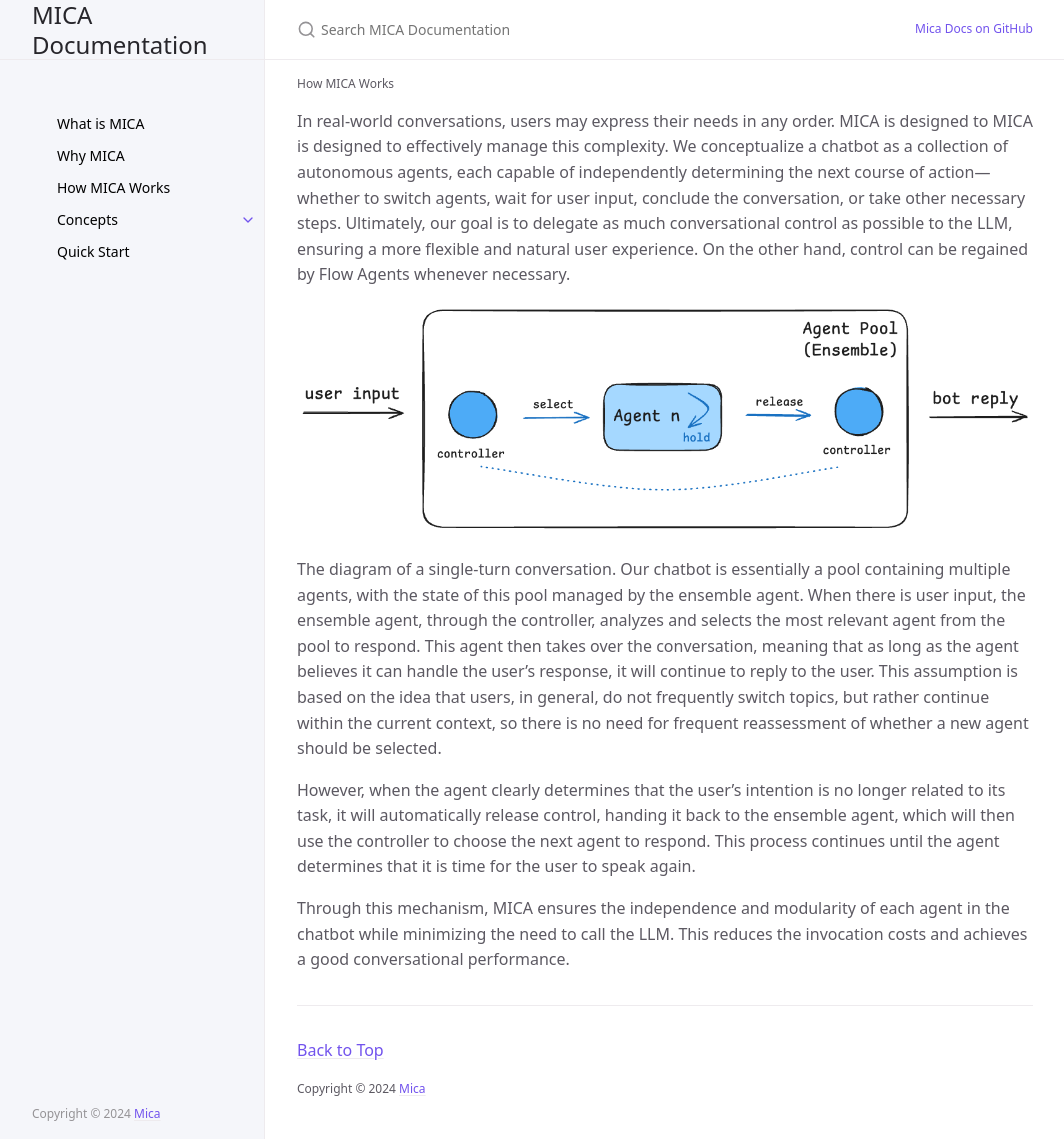
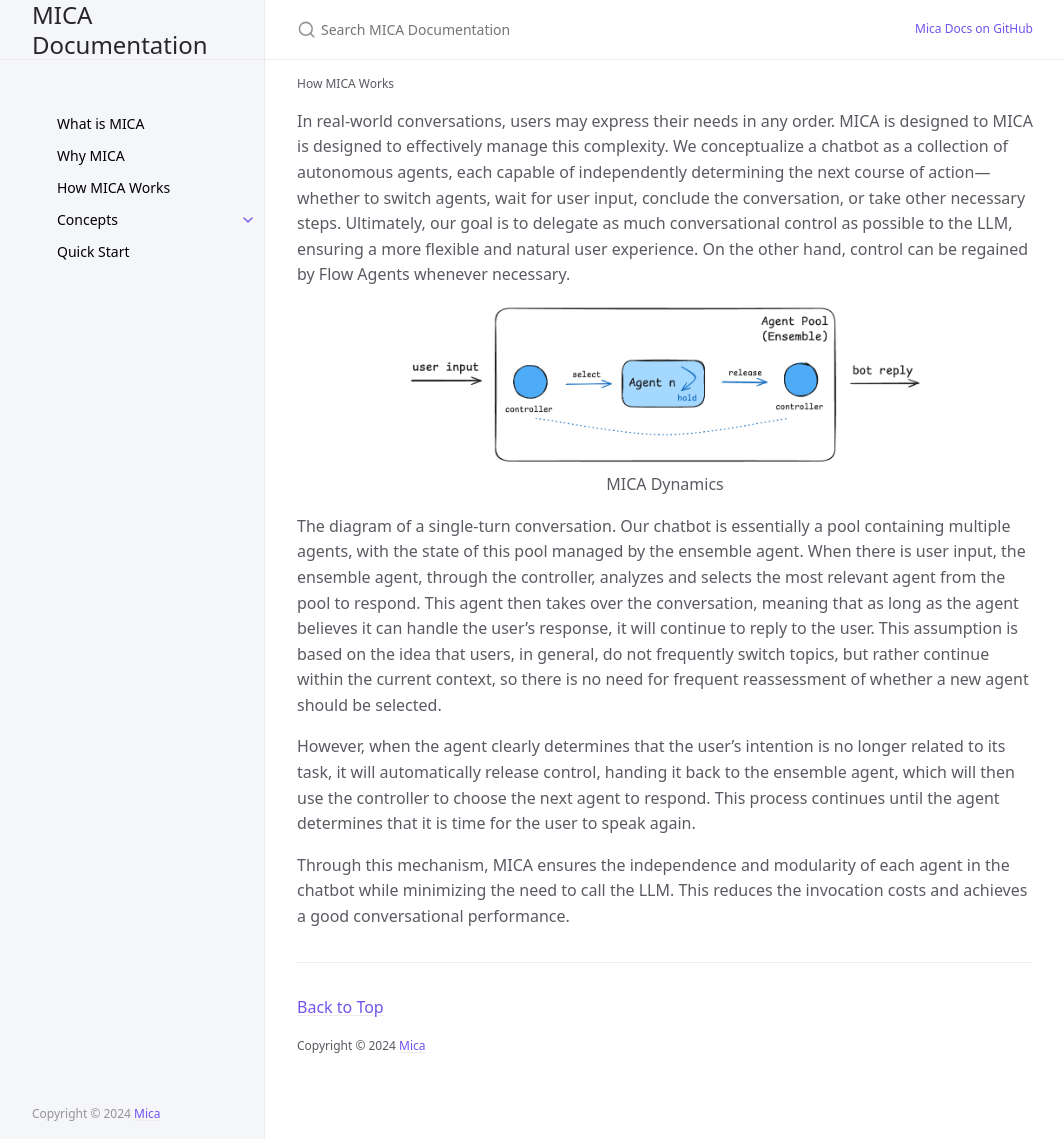
Before and after one commit to Mica-labs/Mica-labs.github.io, a Jekyll site: the page built from docs/introduction/work/index.md, in a window 1280 px wide and 1139 px high. Shown: the whole window, without its empty margins (107-1171 px from the left). Built offline with Jekyll 4.4.1, drawn with Linux system fonts in a browser that asks for light colours; cached includes are drawn as plain includes.

Commit message:
Update index.md

```diff
--- a/docs/introduction/work/index.md
+++ b/docs/introduction/work/index.md
@@ -6,7 +6,11 @@ nav_order: 3
 
 In real-world conversations, users may express their needs in any order.  MICA is designed to MICA is designed to effectively manage this complexity.  We conceptualize a chatbot as a collection of autonomous agents, each capable of independently determining the next course of action—whether to switch agents, wait for user input, conclude the conversation, or take other necessary steps. Ultimately, our goal is to delegate as much conversational control as possible to the LLM, ensuring a more flexible and natural user experience. On the other hand, control can be regained by Flow Agents whenever necessary.
 
-![schedule.png](schedule.png)
+<center>
+<img style="width: 70%; height: auto;" src="schedule.png">
+<br>
+<div>MICA Dynamics</div>
+</center>
 
 The diagram of a single-turn conversation. Our chatbot is essentially a pool containing multiple agents, with the state of this pool managed by the ensemble agent. When there is user input, the ensemble agent, through the controller, analyzes and selects the most relevant agent from the pool to respond. This agent then takes over the conversation, meaning that as long as the agent believes it can handle the user’s response, it will continue to reply to the user. This assumption is based on the idea that users, in general, do not frequently switch topics, but rather continue within the current context, so there is no need for frequent reassessment of whether a new agent should be selected.
 
```
